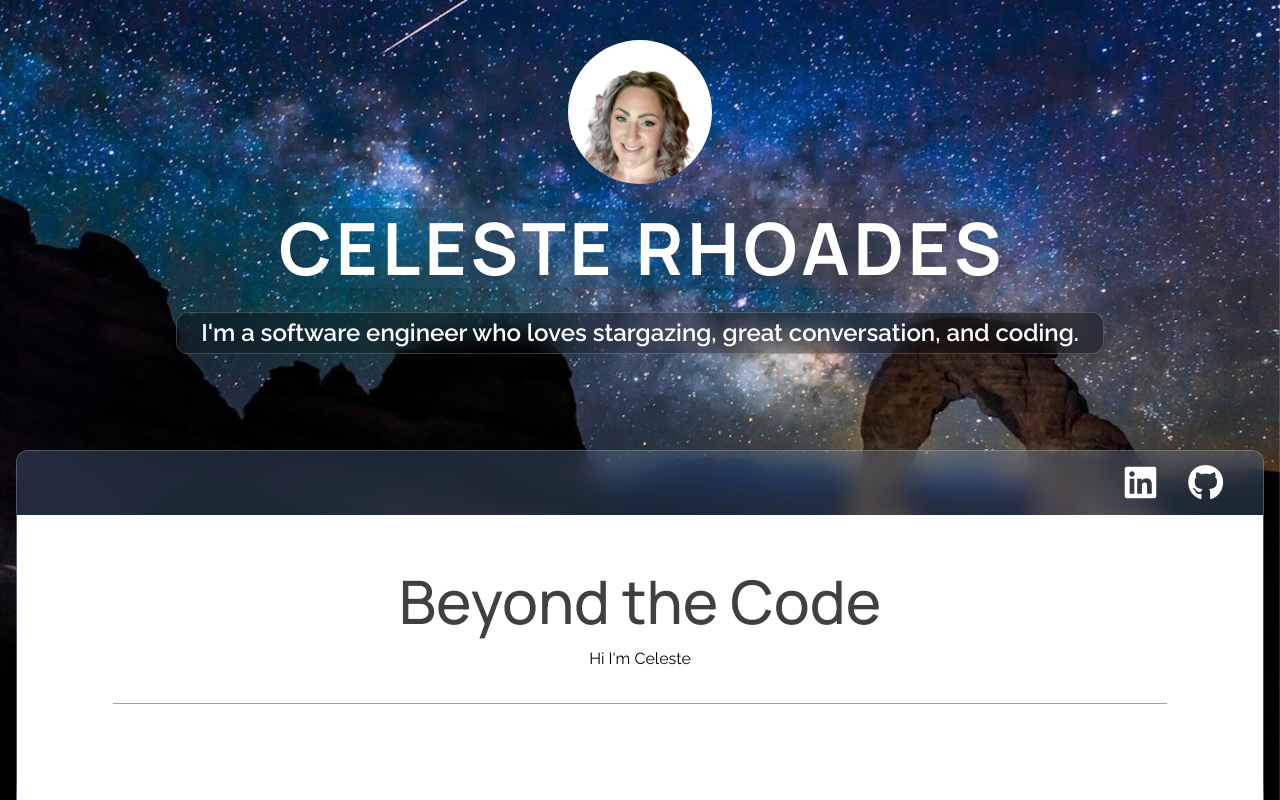
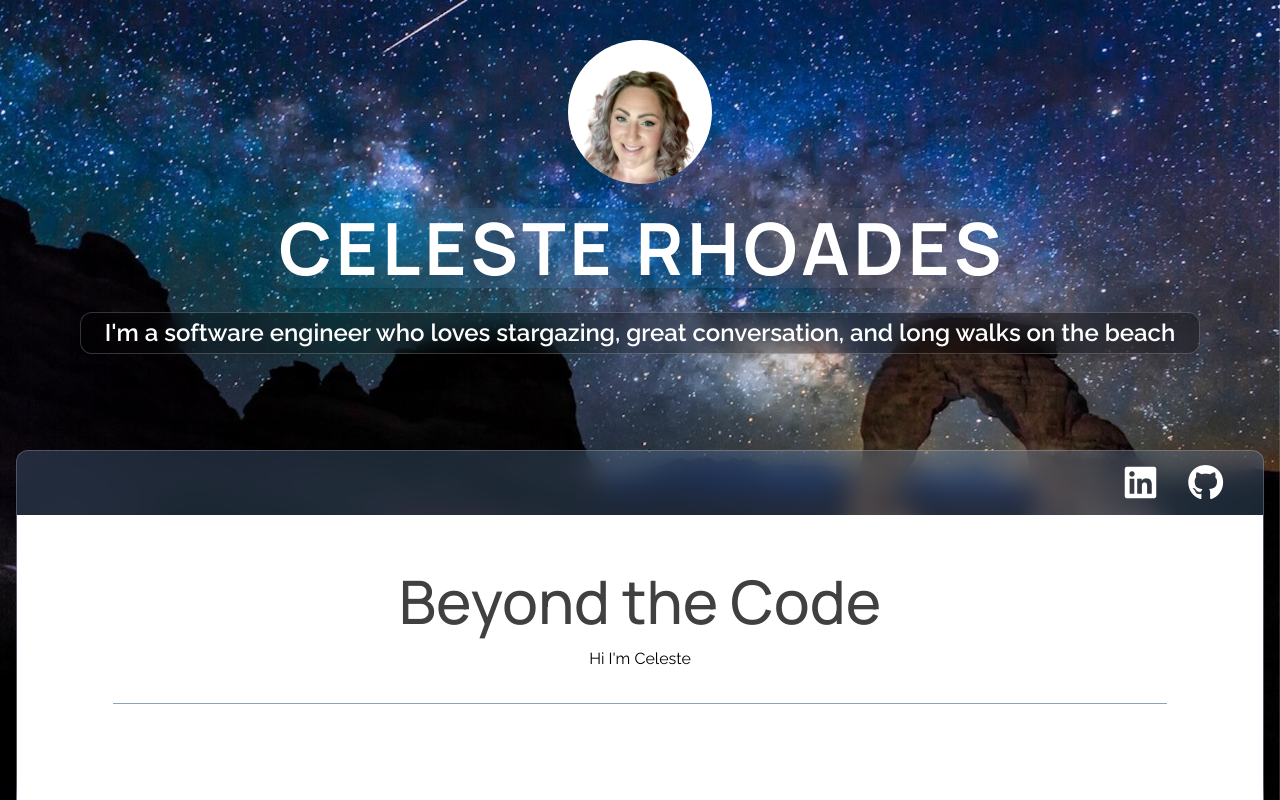
Before and after one commit to Celeste-Rhoades/celestePortfolio, a React (Vite) app: page / in a window 1280 px wide. Shown: the top 800 px of the page. Built offline with nearby package versions, Linux system fonts and the light colour scheme.

Commit message:
adjusted glass effect

```diff
--- a/src/Components/Header.jsx
+++ b/src/Components/Header.jsx
@@ -48,7 +48,7 @@ const Header = () => {
       <img src={Celeste} className="mx-auto mt-10 h-36 w-36 rounded-full" />
 
       {/* Gradient hover on each letter */}
-      <div className="font-manrope mt-6 inline-flex flex-wrap justify-center gap-1 rounded-2xl bg-black/10 px-1 py-1 text-7xl shadow-xl backdrop-blur-3xl">
+      <div className="font-manrope bg-blue/10 mt-6 inline-flex flex-wrap justify-center gap-1 rounded-2xl px-1 py-1 text-7xl shadow-xl backdrop-blur-3xl">
         {name.split("").map((char, index) => {
           const config = burstConfigs[index % burstConfigs.length];
           return (
@@ -82,7 +82,7 @@ const Header = () => {
       <div className="mt-0 text-2xl">
         <p className="font-ralewaySemi mt-6 inline-flex rounded-xl border border-white/20 bg-black/35 px-6 py-1 text-2xl text-white shadow-xl backdrop-blur-md">
           I&apos;m a software engineer who loves stargazing, great conversation,
-          and coding.
+          and long walks on the beach
         </p>
       </div>
     </div>
```
